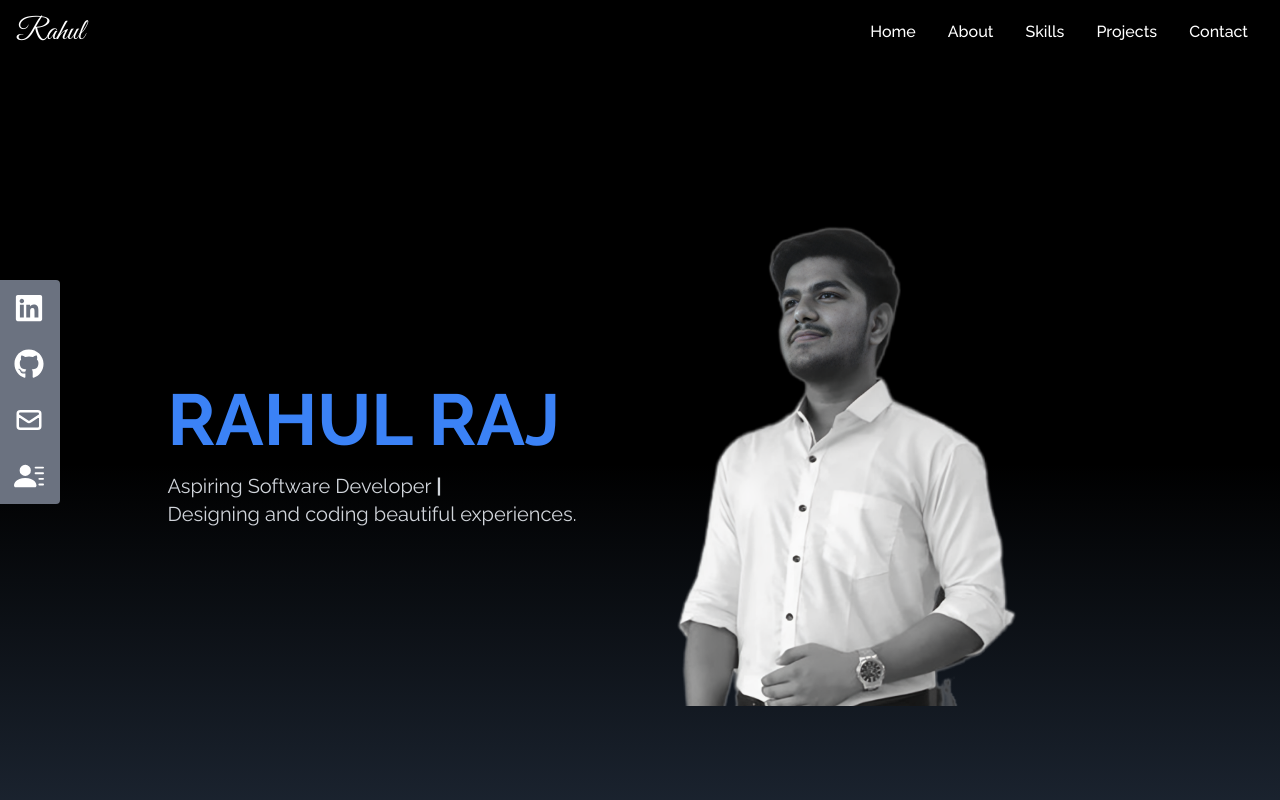
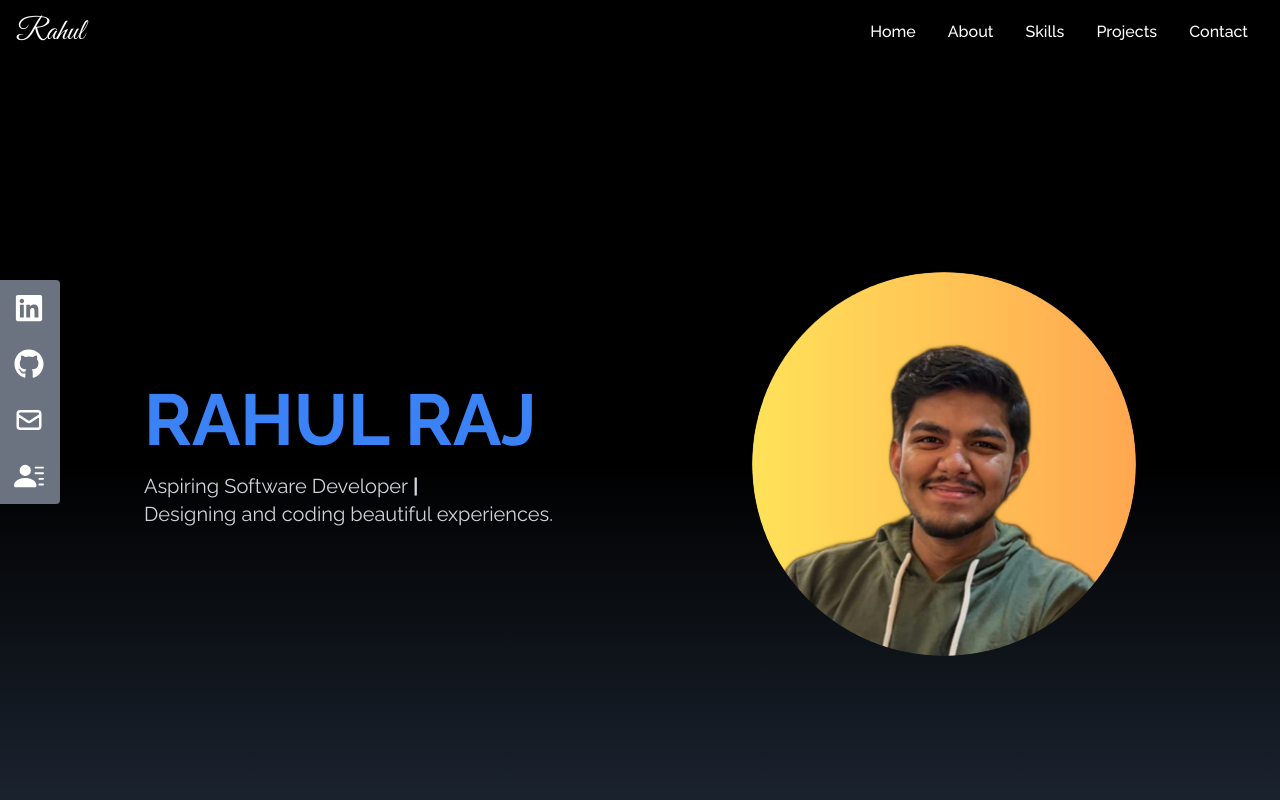
Before and after one commit to Rahul7177/portfolio, a React (Create React App) app: page / in a window 1280 px wide. Shown: the top 800 px of the page. Built offline with nearby package versions, Linux system fonts and the light colour scheme.

Commit message:
Update home.jsx

```diff
--- a/src/Components/home.jsx
+++ b/src/Components/home.jsx
@@ -1,24 +1,30 @@
-import React from 'react'
-import profileimg from '../Assets/pfp.png'
-
+import React from 'react';
+import profileimg from '../Assets/profilepic.png';
 
 const Home = () => {
   return (
-    <div name="home" className="h-screen w-full items-center bg-gradient-to-b from-black via-black to-gray-800 text-white">
-        <div className="max-w-screen-lg mx-auto flex flex-col items-center justify-center h-full px-4 md:flex-row">
-            <div className="flex flex-col justify-center h-full sd:items-center">
+    <div
+      name="home"
+      className="h-screen w-full items-center bg-gradient-to-b from-black via-black to-gray-800 text-white"
+    >
+      <div className="max-w-screen-lg mx-auto flex flex-col md:flex-row items-center justify-between h-full px-4">
+        <div className="flex flex-col justify-center h-full text-center md:text-left">
           <h2 className="text-4xl sm:text-7xl font-bold text-blue-500">RAHUL RAJ</h2>
           <p className="text-gray-300 py-4 w-fit text-xl">
-                    Aspiring Software Developer<span className=' font-bold text-xl'> | </span> <br />
+            Aspiring Software Developer<span className="font-bold text-xl"> | </span> <br />
             Designing and coding beautiful experiences.
           </p>
         </div>
-        <div>
-            <img src={profileimg} alt="Profile Img" className="rounded-2xl mx-auto w-2/3 md:w-2/3 " />
+        <div className="flex justify-center items-center w-full md:w-auto mt-4 md:mt-0">
+          <img
+            src={profileimg}
+            alt="Profile Img"
+            className="rounded-full mx-auto w-64 md:w-96  mb-16" // Increased size
+          />
         </div>
       </div>
     </div>
-  )
-}
+  );
+};
 
-export default Home
+export default Home;
```
Lines whose indentation alone changed are shown as unchanged.
